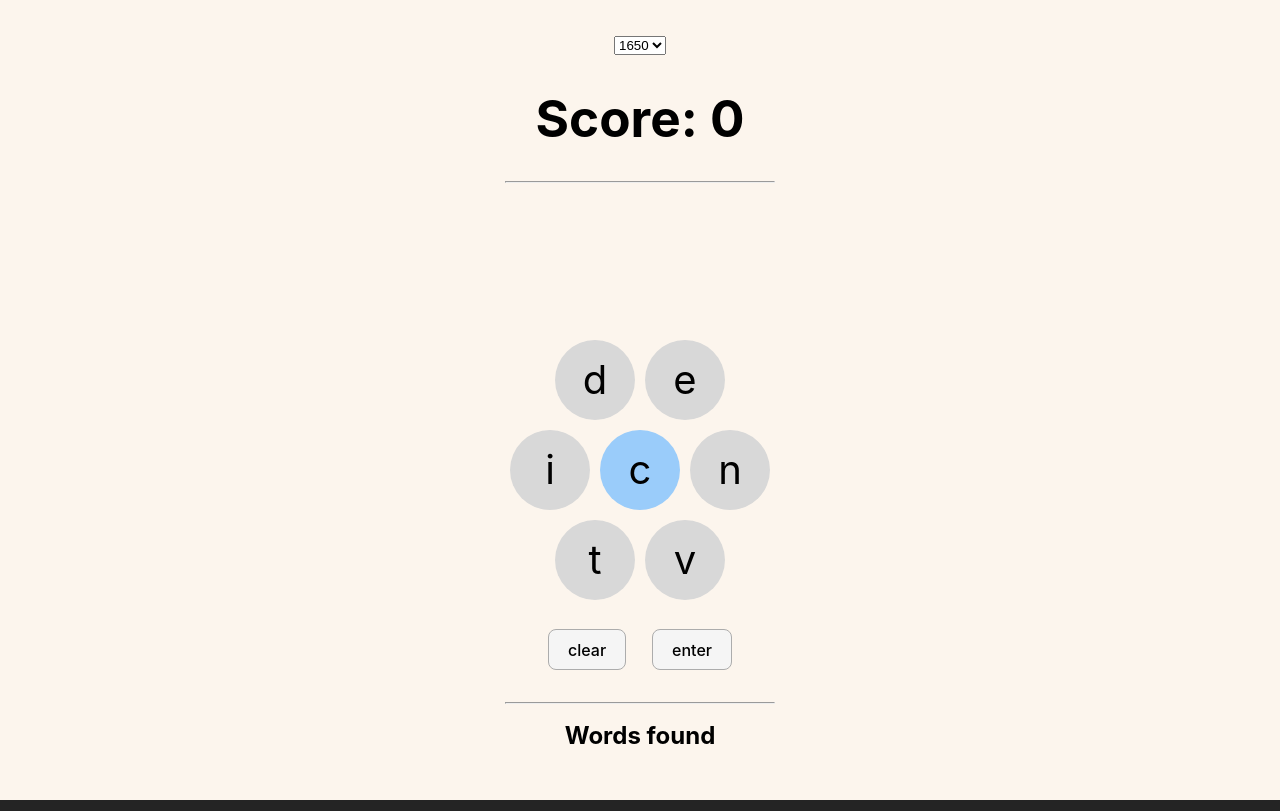
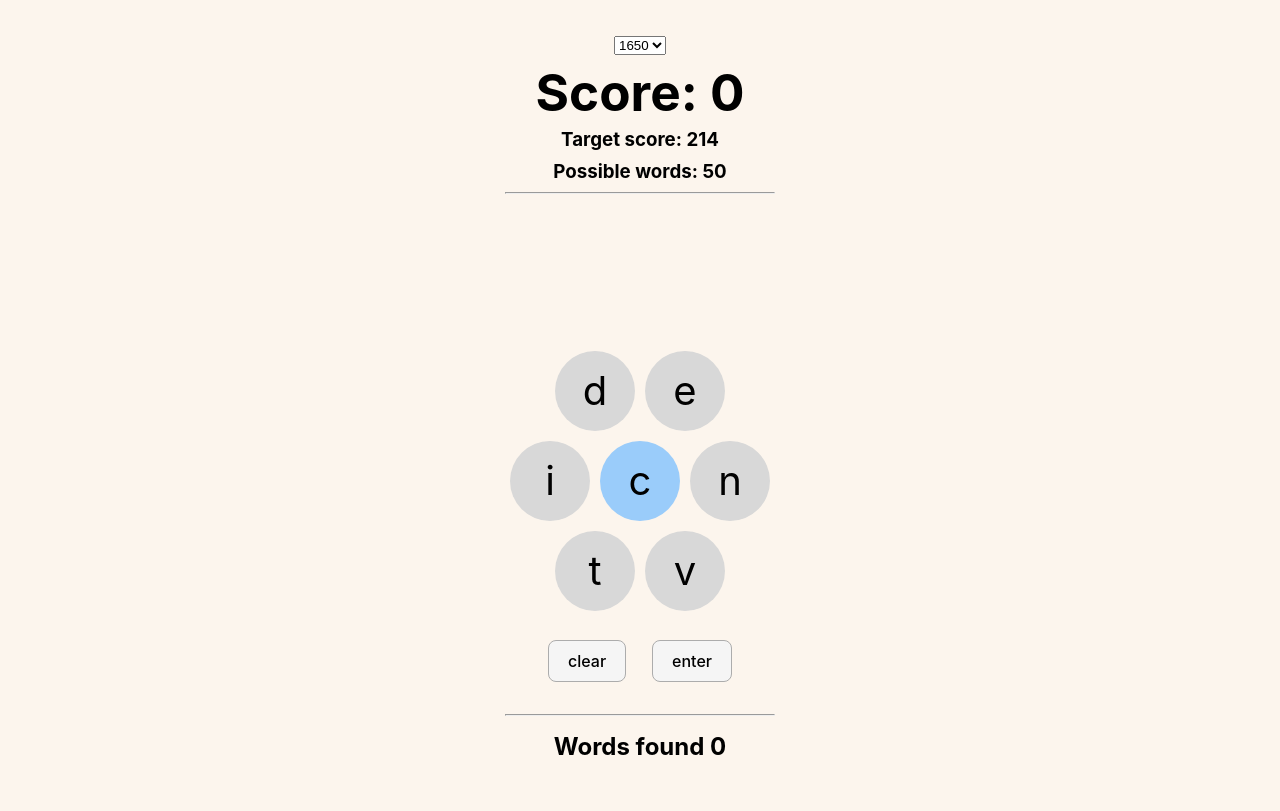
Before and after one commit to MarkyMan4/unscramble, a React (Vite) app: page / in a window 1280 px wide. Built offline with nearby package versions, Linux system fonts and the light colour scheme.

Commit message:
show target score and how many possible words can be found

```diff
--- a/public/data/1650.json
+++ b/public/data/1650.json
@@ -1,6 +1,7 @@
 {
     "centerLetter": "c",
     "outerLetters": ["d", "e", "i", "n", "t", "v"],
+    "maxScore": 306,
     "words": [
         "cede",
         "ceded",
--- a/public/data/1651.json
+++ b/public/data/1651.json
@@ -1,6 +1,7 @@
 {
     "centerLetter": "a",
     "outerLetters": ["b", "c", "e", "h", "l", "w"],
+    "maxScore": 138,
     "words": [
         "able",
         "ache",
--- a/public/data/1658.json
+++ b/public/data/1658.json
@@ -1,6 +1,7 @@
 {
     "centerLetter": "e",
     "outerLetters": ["b", "c", "d", "o", "t", "y"],
+    "maxScore": 208,
     "words": [
         "bedded",
         "beet",
--- a/src/App.css
+++ b/src/App.css
@@ -41,3 +41,8 @@
   margin-left: 1vw;
   margin-right: 1vw;
 }
+
+.small-margin-bottom {
+  margin-bottom: 1vh;
+  margin-top: 1vh;
+}
--- a/src/App.tsx
+++ b/src/App.tsx
@@ -75,7 +75,7 @@ function App() {
             }
 
             // add to correct guesses
-            setCorrectGuesses(guesses => [...guesses, word]);
+            setCorrectGuesses(guesses => [...guesses, word].sort());
         }
         else {
             alert('not in word list');
@@ -90,7 +90,9 @@ function App() {
                 <option value="1658">1658</option>
             </select>
 
-            <h1>Score: { score }</h1>
+            <h1 className="small-margin-bottom">Score: { score }</h1>
+            <h3 className="small-margin-bottom">Target score: { Math.floor(data?.maxScore as number * 0.7) }</h3>
+            <h3 className="small-margin-bottom">Possible words: { data?.words.length }</h3>
             <hr />
             <br />
             { data ?
@@ -99,7 +101,7 @@ function App() {
 
                     <br />
                     <hr />
-                    <h2>Words found</h2>
+                    <h2>Words found { correctGuesses.length }</h2>
                     <ul style={ {textAlign: 'left', fontSize: '2vh'} }>
                     { correctGuesses.map(word => <li key={ word }>{ word }</li>) }
                     </ul>
--- a/src/dataTypes/letterData.ts
+++ b/src/dataTypes/letterData.ts
@@ -2,10 +2,12 @@ export default class LetterData {
     public centerLetter: string;
     public outerLetters: string[];
     public words: string[];
+    public maxScore: number;
 
-    constructor(centerLetter: string, outerLetters: string[], words: string[]) {
+    constructor(centerLetter: string, outerLetters: string[], words: string[], maxScore: number) {
         this.centerLetter = centerLetter;
         this.outerLetters = outerLetters;
+        this.maxScore = maxScore;
         this.words = words;
     }
 }
```
